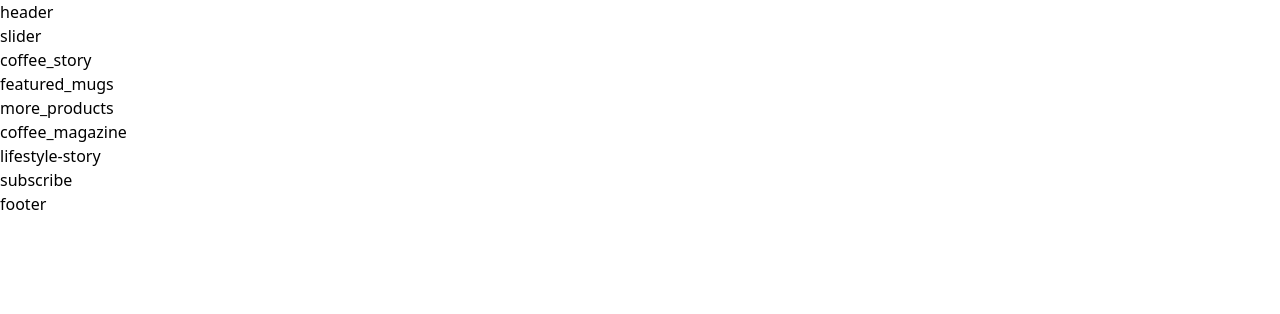
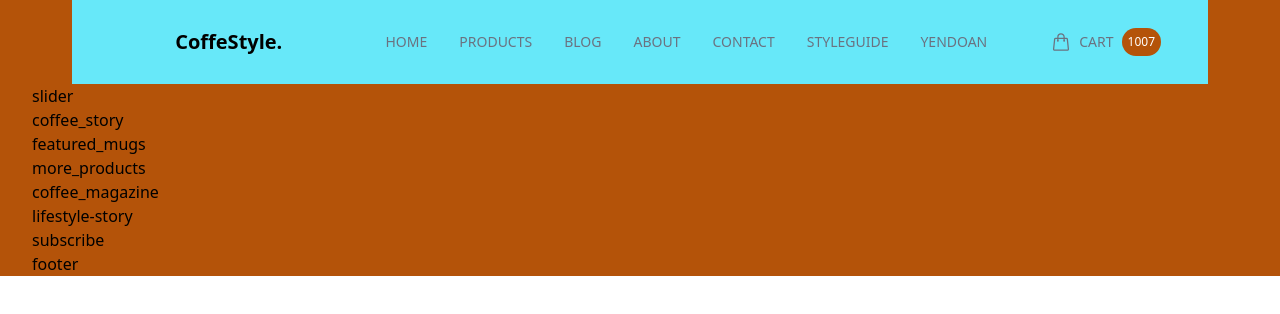
Before and after one commit to yendoan2001/TheCoffee_TailwindCSS, a website: page src/index.html in a window 1280 px wide. Drawn offline with Linux system fonts and the light colour scheme.

Commit message:
add header

```diff
--- a/package.json
+++ b/package.json
@@ -1,4 +1,7 @@
 {
+  "scripts": {
+    "build:css": "npx tailwindcss -i ./src/input.css -o ./dist/output.css --watch"
+  },
   "devDependencies": {
     "tailwindcss": "^3.3.3"
   }
--- a/src/index.html
+++ b/src/index.html
@@ -4,12 +4,49 @@
     <meta charset="UTF-8">
     <meta name="viewport" content="width=device-width, initial-scale=1.0">
     <link href="/dist/output.css" rel="stylesheet">
+    <title>The Coffee Style</title>
 </head>
 <body>
 <div id="root">
-    <div class="wrapper-container">
-        <div class="header">
-            header
+    <div class="wrapper-container max-w-screen-2xl text-base bg-amber-700 mx-auto px-8">
+        <div class="header bg-cyan-300 py-6 mx-10">
+            <nav class="flex flex-row justify-between items-center">
+                <div class="logo basis-2/6 font-semibold text-xl cursor-pointer text-center">CoffeStyle.</div>
+                <ul class="flex justify-end uppercase basis-3/6 gap-8 text-gray-500 text-sm items-center font-medium">
+                    <li class="ct-top-menu-item">
+                        <a class="" href="">Home</a>
+                    </li>
+                    <li class="ct-top-menu-item">
+                        <a class="" href="">Products</a>
+                    </li>
+                    <li class="ct-top-menu-item">
+                        <a class="" href="">Blog</a>
+                    </li>
+                    <li class="ct-top-menu-item">
+                        <a class="" href="">About</a>
+                    </li>
+                    <li class="ct-top-menu-item">
+                        <a class="" href="">Contact</a>
+                    </li>
+                    <li class="ct-top-menu-item">
+                        <a class="" href="">StyleGuide</a>
+                    </li>
+                    <li class="ct-top-menu-item">
+                        <a class="" href="">YenDoan</a>
+                    </li>
+                </ul>
+                <ul class="basis-1/6 flex justify-start uppercase text-gray-500 text-sm items-center font-medium ml-16">
+                    <li class="ct-top-menu-item">
+                        <a class="flex items-center" href="">
+                            <svg xmlns="http://www.w3.org/2000/svg" fill="none" viewBox="0 0 24 24" stroke-width="1.5" stroke="currentColor" class="ct-icon">
+                                <path stroke-linecap="round" stroke-linejoin="round" d="M15.75 10.5V6a3.75 3.75 0 10-7.5 0v4.5m11.356-1.993l1.263 12c.07.665-.45 1.243-1.119 1.243H4.25a1.125 1.125 0 01-1.12-1.243l1.264-12A1.125 1.125 0 015.513 7.5h12.974c.576 0 1.059.435 1.119 1.007zM8.625 10.5a.375.375 0 11-.75 0 .375.375 0 01.75 0zm7.5 0a.375.375 0 11-.75 0 .375.375 0 01.75 0z" />
+                            </svg>
+                            <span class="mx-2">Cart</span>
+                            <span class="ct-badge-circle bg-amber-700 text-white">1007</span>
+                        </a>
+                    </li>
+                </ul>
+            </nav>
         </div>
         <main class="main">
             <div class="slider">
--- a/src/input.css
+++ b/src/input.css
@@ -1,3 +1,17 @@
 @tailwind base;
 @tailwind components;
 @tailwind utilities;
+
+/*ct=custom*/
+.ct-top-menu-item {
+    @apply cursor-pointer text-gray-500 hover:text-gray-800 py-1 relative after:absolute after:bg-light-coffee after:h-0.5 after:bottom-0
+    after:left-0 after:w-0 hover:after:w-full after:transition-all after:ease-in-out after:duration-300;
+}
+
+.ct-badge-circle {
+    @apply text-xs text-center rounded-full p-1.5
+}
+
+.ct-icon {
+    @apply w-5 h-5 inline-block
+}
--- a/tailwind.config.js
+++ b/tailwind.config.js
@@ -2,7 +2,11 @@
 module.exports = {
   content: ["./src/**/*.{html,js}"],
   theme: {
-    extend: {},
+    extend: {
+      colors: {
+        'light-coffee': '#C89F94'
+      }
+    },
   },
   plugins: [],
 }
```
Also changed, not shown: dist/output.css, 1 other file.
